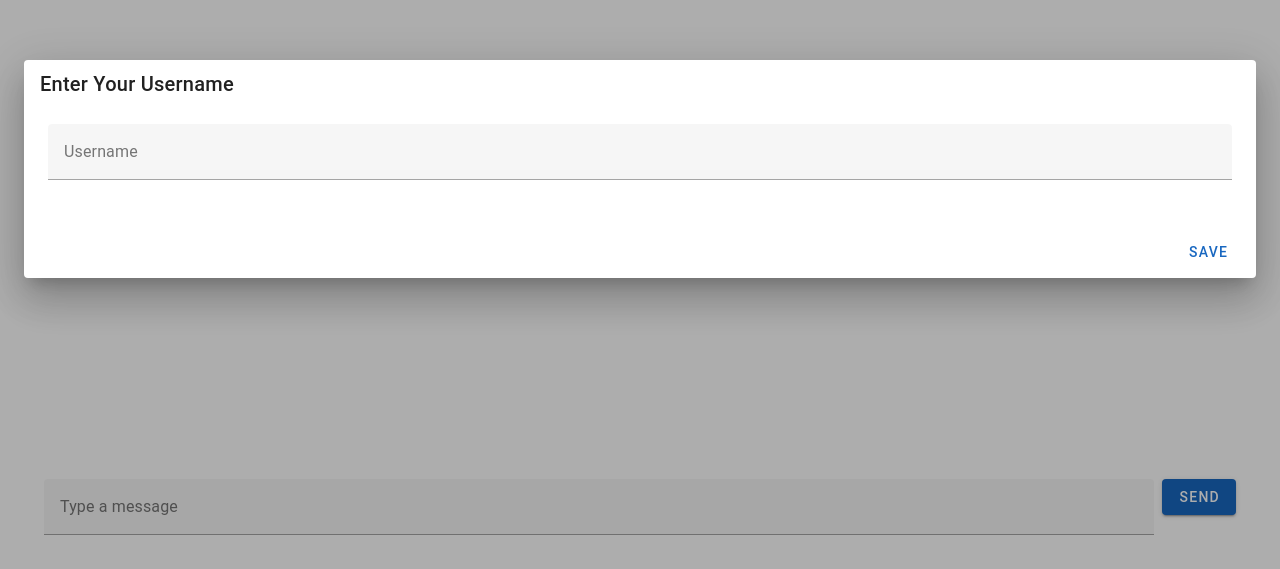
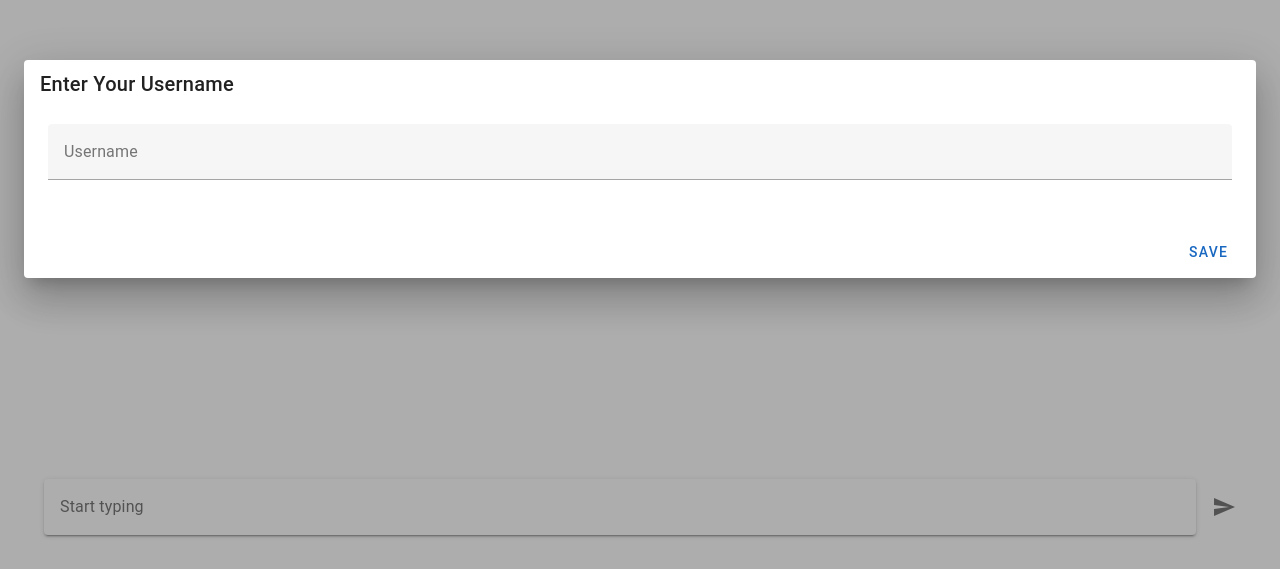
Before and after one commit to thendrianus/vue-live-chat, a Vue app: page / in a window 1280 px wide. Shown: the part 231-800 px from the top of the page. Built offline with nearby package versions, Linux system fonts and the light colour scheme.

Commit message:
fix: chat input style

```diff
--- a/src/pages/LiveChat.vue
+++ b/src/pages/LiveChat.vue
@@ -71,10 +71,12 @@
         <v-row class="d-flex">
           <v-text-field
             v-model="newMessage"
-            label="Type a message"
-            outlined
+            append-icon="mdi-send"
+            variant="solo"
+            label="Start typing"
+            @click:append="sendMessage"
+            type="text"
           ></v-text-field>
-          <v-btn @click="sendMessage" color="primary" class="ml-2">Send</v-btn>
         </v-row>
       </v-container>
     </v-footer>
```
